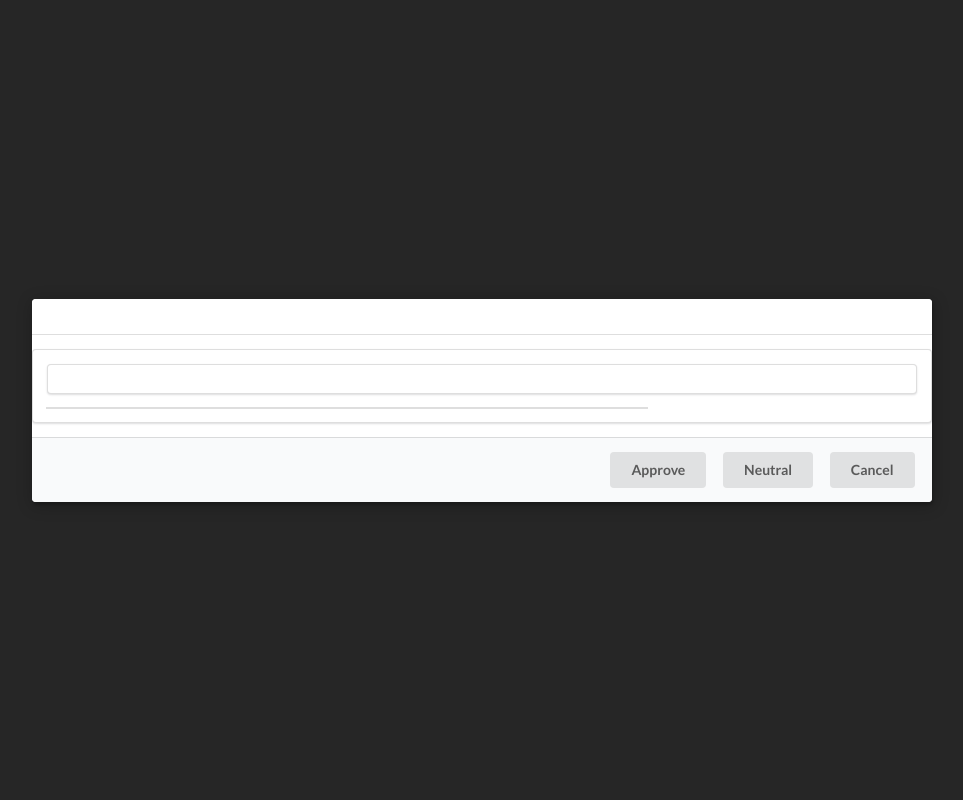
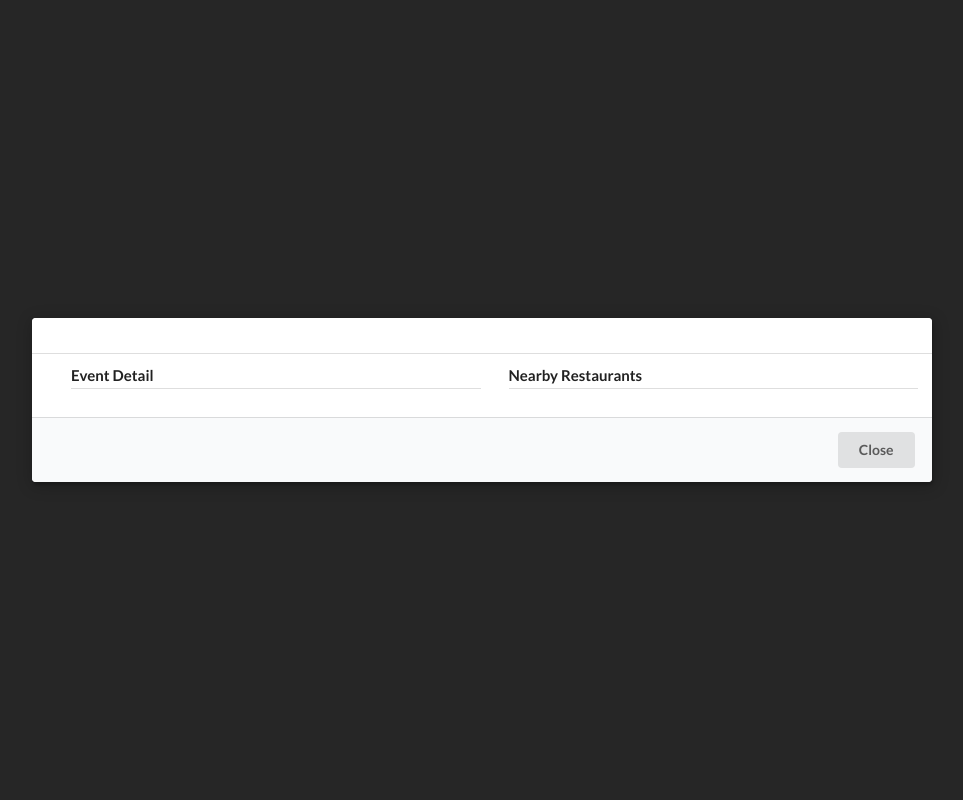
Before and after one commit to imdoingitlive/SomethingToDo, a PHP site: page /event-detail.html in a window 1280 px wide. Shown: the whole page, without its empty margins (158-1121 px from the left). Run offline with PHP 8.4, Linux system fonts and the light colour scheme; some libraries are stand-ins or nearby versions.

Commit message:
added a list of restaurants with details; improved the display of the event detail and the restaurants.

```diff
--- a/assets/css/event-detail.css
+++ b/assets/css/event-detail.css
@@ -1,13 +1,20 @@
 .event-detail-img {
-	width: 150px;
+	width: 200px;
 	height: 100px;
-	margin: 0 0 10px;
+	margin: 10px 0 15px;
 }
 
 #event-content {
-	float: right;
+	/*float: right;*/
 }
 
+#left-column {
+	margin: 0 0 0 25px;
+}
+
+.restaurant-img {
+	margin: 0 0 15px;
+}
 .ui.accordion {
 /*
 	max-width: 50%;
--- a/assets/js/event-detail.js
+++ b/assets/js/event-detail.js
@@ -4,8 +4,18 @@
 
  https://app.ticketmaster.com/discovery/v2/events/G5diZf7xE5vpO.json?apikey=OmRbi4xJQVJOYo6jqYeDimlPMGA8UvXS
 
+ * Use the OpenTable API to access a list of restaurants in
+ * the general vinciy
+ *
+ * http://opentable.herokuapp.com/api
+ *
  ****/
 
+/*------  TEMPORARY CODE  ----------------
+/* Comment out temporary code to test with
+/* integrated app.
+/*-----*/
+// Temporary variables so to hold hardcoded id and key for testing
 var eventID = "G5diZf7xE5vpO.json";
 var tmApiKey = "OmRbi4xJQVJOYo6jqYeDimlPMGA8UvXS";
 
@@ -18,6 +28,14 @@
 
 	$('.ui.accordion').accordion();
  };
+
+test();
+
+/* -------  END TEMPORARY CODE --------- */
+
+/*****
+ * Event Detail Functions
+ *****/
 
 function eventDetail(eventID) {
 
@@ -39,9 +57,14 @@ function eventDetail(eventID) {
 		 	/*--------------------------------------*/
 		 	/* Display the Event Name in the Heading
 		 	/*--------------------------------------*/
-			$('.header').html(tmData.name);
+			$('#modal-header').html(tmData.name);
 
 			/*-------------*/
+			/* Display sub-headings
+		 	/*-------------*/
+		 	$('left-column').append("<h5>Event Details</h5>");
+		 	$('right-column').append("<h5>Nearby Restaurants</h5>");
+
 		 	/* Display an Image for the Event
 		 	/*-------------*/
 		 	displayImage(tmData.images);
@@ -56,12 +79,22 @@ function eventDetail(eventID) {
 		 	/*-------------*/
 		 	displayDate(tmData);
 
+		 	/*-------------*/
+		 	/* Display a list of Restaurants in the area
+		 	/*-------------*/
+		 	if (tmData._embedded.venues.length > 0) {
+		 		var zipcode = tmData._embedded.venues[0].postalCode;
+		 		restaurantList(zipcode);
+		 	}
+
 		});
 };
 
 function displayImage(images) {
 
 	var imageDiv = $('<img>');
+	imageDiv.addClass('image');
+//	imageDiv.addClass('ui segment');
 	imageDiv.addClass('event-detail-img');
 
 	// Search for the image where the following keys are found:
@@ -111,57 +144,17 @@ function displayVenue(venue, isActive) {
 
 	titleDiv.append(iconDiv);
 	titleDiv.append(venue.name);
+
 	innerContentDiv.append(venue.city.name + ", " + venue.state.stateCode);
+
 	var url = '<a href="' + venue.url + '">More Info...</a>';
-//	innerContentDiv.append('<a href="' + venue.url + '"></a>');
 	innerContentDiv.append("<br>" + url);
+
 	outerContentDiv.append(innerContentDiv);
 
-	$('.venue.content.ui.styled.accordion').append(titleDiv);
+	$('.venue.content.ui.accordion').append(titleDiv);
 
-	$('.venue.content.ui.styled.accordion').append(outerContentDiv);
-/*
-  <div class="title active">
-    <i class="dropdown icon"></i>
-    What is a dog?
-  </div>
-  <div class="content active">
-    <p class="transition visible" style="display: block !important;">A dog is a type of domesticated animal. Known for its loyalty and faithfulness, it can be found as a welcome guest in many households across the world.</p>
-*/
- /*****
-
-Sample code for accordian styled container.
-
-Show the detail for the first venue in the list.
-
-Other venues will be collapsed.
-
-<div class="ui styled accordion">
-  <div class="title active">
-    <i class="dropdown icon"></i>
-    What is a dog?
-  </div>
-  <div class="content active">
-    <p class="transition visible" style="display: block !important;">A dog is a type of domesticated animal. Known for its loyalty and faithfulness, it can be found as a welcome guest in many households across the world.</p>
-  </div>
-  <div class="title">
-    <i class="dropdown icon"></i>
-    What kinds of dogs are there?
-  </div>
-  <div class="content">
-    <p class="transition hidden">There are many breeds of dogs. Each breed varies in size and temperament. Owners often select a breed of dog that they find to be compatible with their own lifestyle and desires from a companion.</p>
-  </div>
-  <div class="title">
-    <i class="dropdown icon"></i>
-    How do you acquire a dog?
-  </div>
-  <div class="content">
-    <p class="transition hidden">Three common ways for a prospective owner to acquire a dog is from pet shops, private owners, or shelters.</p>
-    <p class="transition hidden">A pet shop may be the most convenient way to buy a dog. Buying a dog from a private owner allows you to assess the pedigree and upbringing of your dog before choosing to take it home. Lastly, finding your dog from a shelter, helps give a good home to a dog who may not find one so readily.</p>
-  </div>
-</div>
-
-****/
+	$('.venue.content.ui.accordion').append(outerContentDiv);
 
 }
 
@@ -170,10 +163,10 @@ function displayDate(event) {
 	var date = moment(event.dates.start.dateTime).format("MM/DD/YY hh:mm A");
 	var saleDate = moment(event.sales.public.startDateTime).format("MM/DD/YY hh:mm A");
 
-	date = "<h5>Event Date: </h5>" + date + "<br>";
-	saleDate = "<h5>On Sale to General Public Starting: </h5>" + saleDate + "<br>";
+	date = "<p>Event Date: " + date + "</p>";
+	saleDate = "<p>On Sale Starting: " + saleDate + "</p>";
 
-	$('#image-content').append('<div class="ui segment" id="event-content"></div>');
+	$('#image-content').append('<div class="content" id="event-content"></div>');
 
 	$('#event-content').append(date);
 	$('#event-content').append(saleDate);
@@ -199,12 +192,89 @@ function displayPriceRange(prices) {
 		}
 	}
 
-	var priceRange = "<h5>Prices Range From: </h5>" + min + " - " + max + " " + currency + "<br>";
+	var priceRange = "<p>Prices Range From: " + min + " - " + max + " " + currency + "</p><br>";
 
 	$('#event-content').append(priceRange);
 }
-$('.venue.content.ui.styled.accordion').on("click", function(title) {
 
+$('.venue.content.ui.accordion').on("click", function(title) {
+	// Add functionality to re-display restaurant list
+	// when venue is selected
 });
 
-test();
+/*****
+ * Restaurant Functions
+ *****/
+function restaurantList(zipcode) {
+
+ 	/*-------------*/
+ 	/* 1: Get list of restaurants from the OpenTable API
+ 	/*-------------*/
+	var otQueryURL="https://opentable.herokuapp.com/api/restaurants?zip=" + zipcode;
+
+ 	// The AJAX function uses the URL and Gets the JSON data associated with it.
+ 	// The data then gets stored in the variable called: "otData"
+	$.ajax({url: otQueryURL, method: "GET"})
+		.done(function(otData) {
+			console.log(otQueryURL);
+			console.log(otData);
+
+		 	/*-------------*/
+		 	/* 2: Use an accordion element to display the first 5
+		 	/* restaurants in the list of restaurants returned from the API.
+		 	/* The first restaurant's info will be active.
+		 	/*-------------*/
+		 	for (var i = 0; i < otData.restaurants.length && i < 5; i++) {
+				/* The first restaurant found will be active */
+				var r = otData.restaurants[i];
+				displayRestaurant(otData.restaurants[i], i == 0 ? true : false);
+			}
+		});
+}
+
+function displayRestaurant(restaurant, isActive) {
+
+	var titleDiv = $('<div>');
+	var iconDiv = $('<i>');
+	var outerContentDiv = $('<div>');
+	var innerContentDiv = $('<p>');
+
+	if (isActive) {
+		titleDiv.addClass('title active');
+		outerContentDiv.addClass('content active');
+		innerContentDiv.addClass('transition visible');
+		innerContentDiv.attr('style', 'display: block !important;');
+	} else {
+		titleDiv.addClass('title');
+		outerContentDiv.addClass('content');
+		innerContentDiv.addClass('transition hidden');
+	}
+
+	iconDiv.addClass('dropdown icon');
+
+	// Display restaurant name in the title
+	titleDiv.append(iconDiv);
+	titleDiv.append(restaurant.name);
+
+	// Display an image from the restaurant
+	var imageDiv = $('<img>');
+	imageDiv.addClass('restaurant-img');
+	imageDiv.attr('src', restaurant.image_url);
+	innerContentDiv.append(imageDiv);
+
+	innerContentDiv.append("<br>" +
+							restaurant.address + "<br>" +
+							restaurant.city + ", " +
+							restaurant.state + ", " +
+							restaurant.postal_code);
+
+	var url = '<a href="' + restaurant.reserve_url + '">Reservations...</a>';
+	innerContentDiv.append("<br>" + url);
+
+	outerContentDiv.append(innerContentDiv);
+
+	$('.restaurant.content.ui.accordion').append(titleDiv);
+
+	$('.restaurant.content.ui.accordion').append(outerContentDiv);
+
+}
--- a/event-detail.html
+++ b/event-detail.html
@@ -18,23 +18,38 @@
 </head>
 <body>
 
-	<div class="ui modal">
-		<div class="header"></div>
+	<div class="ui modal" id="event-modal">
+		<div class="header" id="modal-header"></div>
 
-		<div class="ui segment">
-			<div class="ui segment" id="image-content">
+		<div class="ui two column grid" id="left-column">
+			<div class="column">
+				<h4 class="ui dividing header">Event Detail</h4>
+				<div class="content">
+					<div class="image content" id="image-content">
 
+					</div>
+
+					<div class="venue content ui accordion">
+
+					</div>
+				</div>
 			</div>
 
-			<div class="venue content ui styled accordion">
+			<div class="column" id="right-column">
+				<!-- <h4 style="margin: auto 25px">Nearby Restaurants</h4> -->
+				<h4 class="ui dividing header">Nearby Restaurants</h4>
+				<div class="content">
+					<div class="restaurant content ui accordion">
 
+					</div>
+				</div>
 			</div>
 		</div>
 
 		<div class="actions">
-			<div class="ui approve button">Approve</div>
-			<div class="ui button">Neutral</div>
-			<div class="ui cancel button">Cancel</div>
+			<!-- <div class="ui approve button">Approve</div> -->
+			<!-- <div class="ui button">Neutral</div> -->
+			<div class="ui cancel button">Close</div>
 		</div>
 	</div>
 
@@ -44,6 +59,8 @@
    <script src="assets/semantic-ui/semantic.min.js"></script>
 
  	<script src="assets/js/event-detail.js"></script>
+
+ 	<!-- <script src="assets/js/restaurants.js"></script> -->
  	<!-- <script src="assets/modaltest.js"></script> -->
 </script>
 
```
Lines whose indentation alone changed are shown as unchanged.
